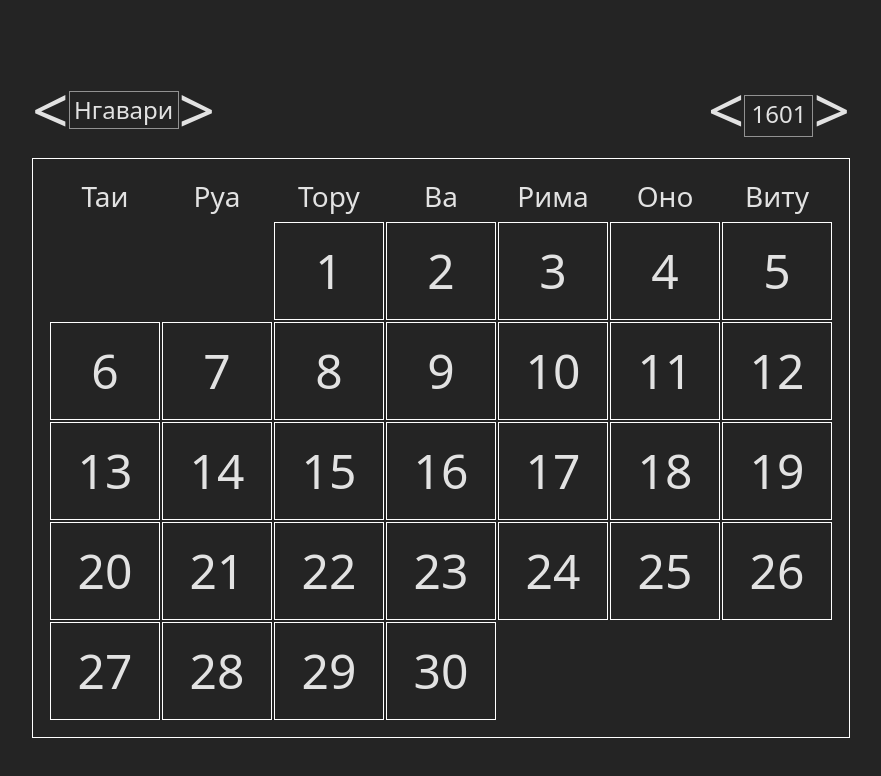
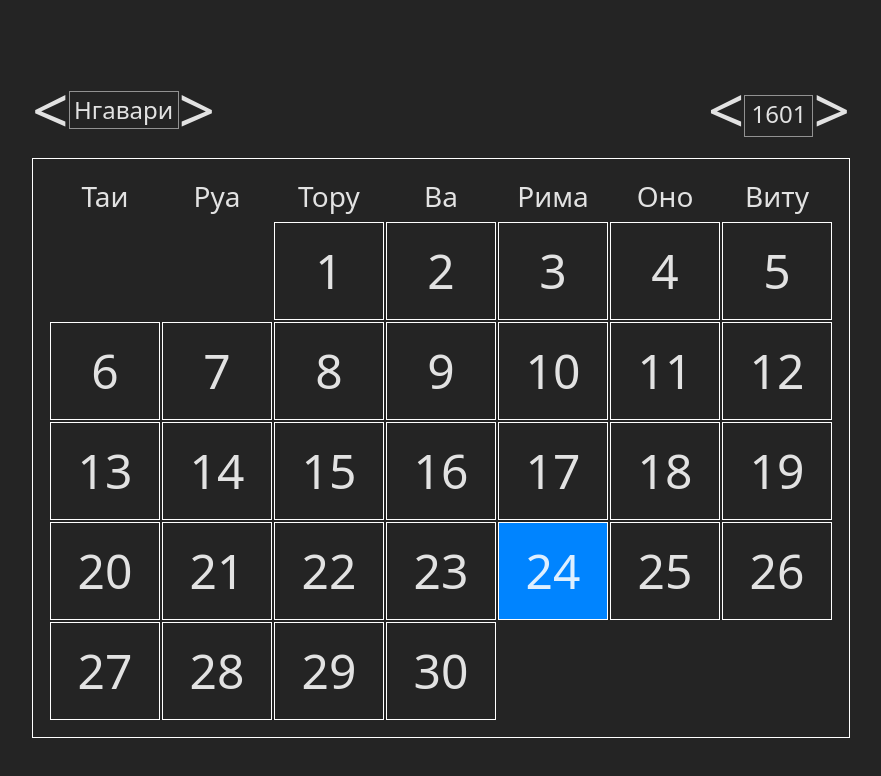
Before and after one commit to dillank82/serband-calendar, a React (Vite) app: page / in a window 1280 px wide. Shown: the top 776 px of the page, without its empty margins (199-1080 px from the left). Built offline with nearby package versions, Linux system fonts and the light colour scheme.

Commit message:
implement real day state from context to DaysPanel

```diff
--- a/src/Components/DaysPanel/DaysPanel.tsx
+++ b/src/Components/DaysPanel/DaysPanel.tsx
@@ -3,7 +3,7 @@ import { SerbandDate } from '../../SerbandDate'
 import { useDateContext } from '../../Context/useDateContext'
 
 export const DaysPanel = () => {
-    const { currentDate } = useDateContext()
+    const { currentDate, realDate } = useDateContext()
 
     const getFirstDayOfMonth = (date: SerbandDate) => {
         return new SerbandDate(date.getFullYear(), date.getMonth(), 1)
@@ -22,7 +22,7 @@ export const DaysPanel = () => {
         }
 
         for (let day = 1; day <= daysInMonth; day++) {
-            const realDay = currentDate.getFullYear() == new SerbandDate().getFullYear() && currentDate.getMonth() == new SerbandDate().getMonth()
+            const realDay = currentDate.getFullYear() === realDate.getFullYear() && currentDate.getMonth() === realDate.getMonth() && day === realDate.getDay()
             const typeOfDay = () => {
                 const extraDays = Object.values(currentDate.extraDaysInYear())
 
@@ -40,7 +40,7 @@ export const DaysPanel = () => {
                 }
             }
             days.push(
-                <div className={realDay && day == new SerbandDate().getDay() ? ' real-day' : 'day'} key={day}>
+                <div className={realDay ? ' real-day' : 'day'} key={day}>
                     {typeOfDay()}
                 </div>
             )
```
